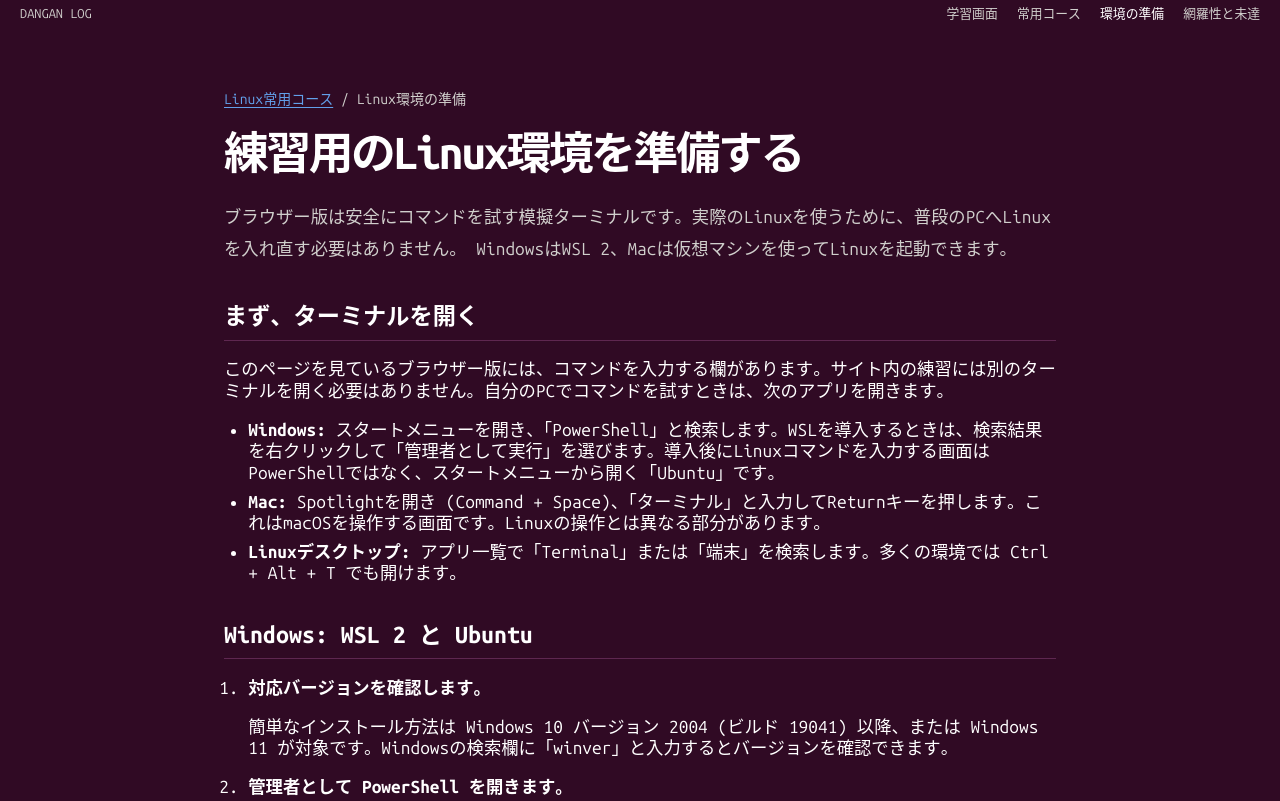
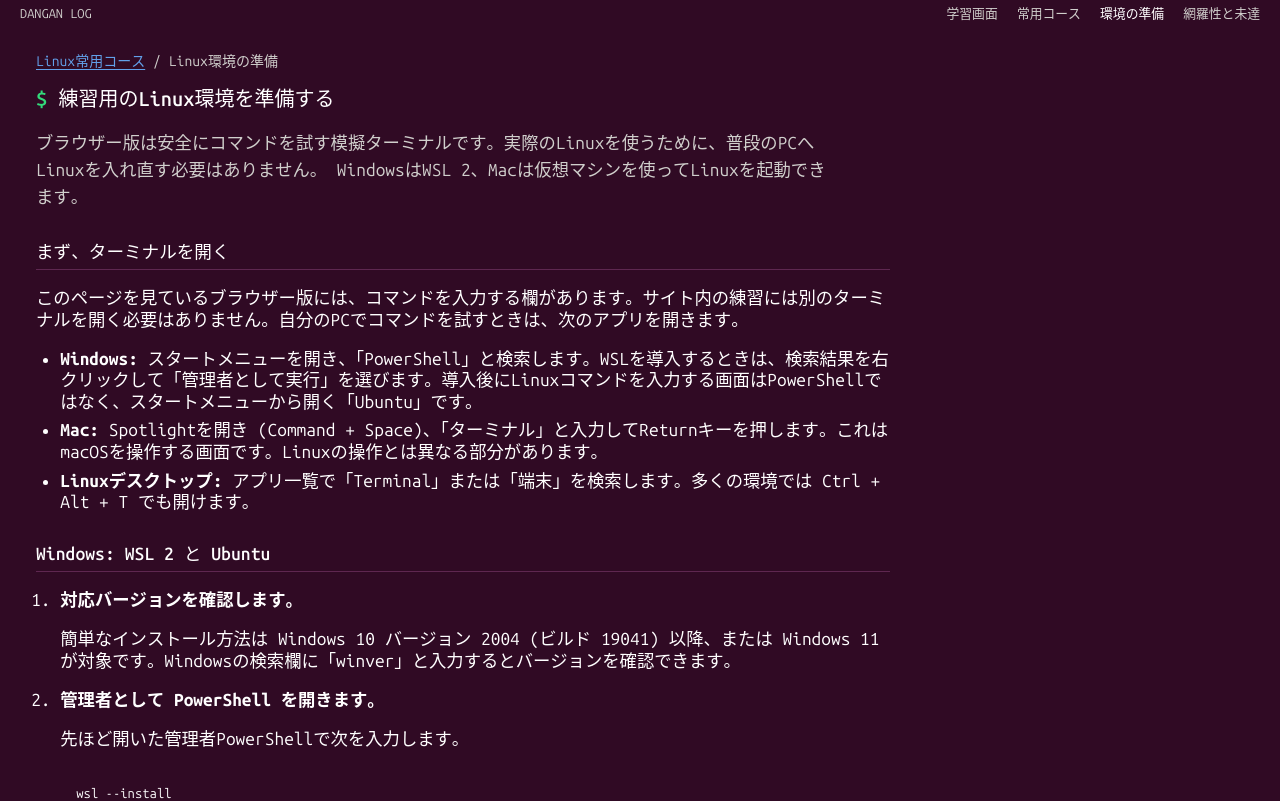
Before and after one commit to leo0607y/LinuxDOJO, a Next.js app in the folder web/danganlog/: page /course/real-linux in a window 1280 px wide. Shown: the top 801 px of the page. Built offline with nearby package versions, Linux system fonts and the light colour scheme.

Commit message:
Bring course pages closer to terminal style

```diff
--- a/web/danganlog/app/course/course.module.css
+++ b/web/danganlog/app/course/course.module.css
@@ -1,30 +1,31 @@
 .shell { min-height: 100vh; background: var(--bg); color: var(--fg); }
 .skip { position: absolute; left: -9999px; top: 0; z-index: 5; padding: .5rem .75rem; background: var(--panel); }
 .skip:focus { left: .5rem; top: .5rem; }
-.main { max-width: 76rem; margin: 0 auto; padding: clamp(2rem, 5vw, 4.75rem) clamp(1.1rem, 4vw, 3rem) 5rem; }
-.main h1 { margin: 0 0 .8rem; font-size: clamp(2rem, 4.6vw, 3.8rem); line-height: 1.22; letter-spacing: -.055em; }
-.main h2 { margin: 2.1rem 0 .85rem; border-bottom: 1px solid var(--line); padding-bottom: .35em; font-size: 1.45rem; line-height: 1.4; }
-.main h3 { font-size: 1.13rem; line-height: 1.55; }
+.main { max-width: 100rem; margin: 0 auto; padding: 1.6rem clamp(1.1rem, 3vw, 2.25rem) 3rem; }
+.main h1 { margin: 0 0 .8rem; font-size: 1.35rem; line-height: 1.4; letter-spacing: 0; font-weight: 500; }
+.main h1::before { content: "$ "; color: var(--user); }
+.main h2 { margin: 1.8rem 0 .65rem; border-bottom: 1px solid var(--line); padding-bottom: .25em; font-size: 1.1rem; line-height: 1.4; font-weight: 500; }
+.main h3 { font-size: 1rem; line-height: 1.45; }
 .main a { color: var(--path); text-decoration-thickness: 1px; text-underline-offset: .22em; }
 .main a:hover { color: var(--accent); text-decoration-thickness: 2px; }
-.lead { color: var(--dim); line-height: 1.85; max-width: 52rem; }
+.lead { color: var(--dim); line-height: 1.55; max-width: 82ch; }
 .links { display: flex; flex-wrap: wrap; gap: .5rem 1.4rem; margin: .8rem 0 0; }
-.intro { display: grid; grid-template-columns: minmax(0, 1.35fr) minmax(18rem, 1fr); align-items: start; gap: clamp(2rem, 6vw, 7rem); }
-.intro .lead { margin: 1rem 0 .6rem; }
-.searchPanel { min-width: 0; padding: 1rem 0 0 1.4rem; border-left: 2px solid var(--accent); }
-.searchPanel h2 { border: 0; margin: 0 0 .5rem; padding: 0; font-size: 1.3rem; }
+.intro { display: block; }
+.intro .lead { margin: .35rem 0 .6rem; }
+.searchPanel { min-width: 0; max-width: 82ch; padding: .75rem 0 0; border: 0; }
+.searchPanel h2 { border: 0; margin: 0 0 .3rem; padding: 0; font-size: 1rem; }
 .search label { display: block; margin-bottom: .7rem; color: var(--dim); font-size: .9rem; }
-.search input { width: 100%; min-height: 3rem; padding: .5rem .8rem; border: 1px solid var(--dim); border-radius: 0; background: var(--panel); color: var(--fg); font-size: 1rem; }
+.search input { width: 100%; min-height: 2.3rem; padding: .35rem .5rem; border: 1px solid var(--dim); border-radius: 0; background: transparent; color: var(--fg); font-size: .95rem; }
 .search input::placeholder { color: var(--dim); opacity: 1; }
 .results { margin: 1rem 0 0; padding: 0; list-style: none; }
 .results li { display: flex; flex-wrap: wrap; align-items: baseline; gap: .25rem .7rem; padding: .55rem 0; border-top: 1px solid var(--line); }
-.group { margin-top: clamp(2rem, 4.6vw, 4.1rem); }
-.group h2 { display: flex; align-items: baseline; justify-content: space-between; margin: 0; padding-bottom: .55rem; border-bottom: 2px solid var(--fg); font-size: 1.6rem; }
+.group { margin-top: 1.65rem; }
+.group h2 { display: flex; align-items: baseline; justify-content: space-between; margin: 0; padding-bottom: .4rem; border-bottom: 1px solid var(--fg); font-size: 1.1rem; }
 .group h2 small { font: .875rem var(--mono); color: var(--dim); }
 .directory { margin: 0; padding: 0; list-style: none; }
-.row, .columns { display: grid; grid-template-columns: 5.5rem minmax(0, 1fr) auto; gap: .5rem clamp(1rem, 2vw, 2rem); align-items: start; padding: 1.1rem 0; border-bottom: 1px solid var(--line); }
+.row, .columns { display: grid; grid-template-columns: 5.5rem minmax(0, 1fr) auto; gap: .35rem clamp(.8rem, 1.4vw, 1.4rem); align-items: start; padding: .65rem 0; border-bottom: 1px solid var(--line); }
 .columns { padding-block: .5rem; font-size: .8rem; color: var(--dim); }
-.row:focus-within { background: var(--panel); }
+.row:focus-within { background: var(--raise); }
 .row h3 { margin: 0 0 .25rem; }
 .row h3 a { color: var(--fg); text-decoration-color: var(--dim); }
 .row h3 a:hover { color: var(--accent); }
@@ -34,11 +35,11 @@
 .counts div { min-width: 3.3rem; text-align: right; }
 .counts dt { position: absolute; width: 1px; height: 1px; overflow: hidden; clip-path: inset(50%); color: var(--dim); font-size: .8rem; }
 .counts dd { margin: .12rem 0 0; font: 1rem/1.4 var(--mono); }
-.article { max-width: 52rem; margin: 0 auto; overflow-wrap: anywhere; }
-.article h1 { font-size: clamp(1.9rem, 3.5vw, 2.8rem); line-height: 1.38; }
+.article { max-width: 88ch; margin: 0; overflow-wrap: anywhere; }
+.article h1 { font-size: 1.25rem; line-height: 1.45; }
 .meta { display: flex; flex-wrap: wrap; gap: .4rem .8rem; margin: .5rem 0; padding: 0; list-style: none; }
 .tag { font: .82rem/1.6 var(--mono); color: var(--dim); }
-.meta .tag { padding: .12rem .4rem; background: var(--raise); }
+.meta .tag { padding: 0; background: transparent; }
 .badge { display: inline-block; padding-left: .55rem; margin: .2rem 0; border-left: 3px solid currentColor; font-size: .83rem; font-weight: 550; }
 .ok { color: var(--ok); }
 .warn { color: var(--hint); }
@@ -46,13 +47,13 @@
 .pre { background: var(--mast); color: var(--mast-fg); padding: 1rem; overflow-x: auto; font-size: .9rem; line-height: 1.65; }
 .main code { background: var(--raise); padding: .08em .28em; font-size: .91em; overflow-wrap: anywhere; }
 .pre code { background: none; padding: 0; }
-.goal { border-left: 3px solid var(--accent); background: var(--raise); padding: .8rem 1rem; }
+.goal { border-left: 0; background: transparent; padding: .4rem 0; }
 .tablewrap { overflow-x: auto; }
-.table { width: 100%; border-collapse: collapse; background: var(--panel); }
+.table { width: 100%; border-collapse: collapse; background: transparent; }
 .table caption { text-align: left; padding: .75rem 0; }
 .table th, .table td { padding: .7rem .85rem; border-bottom: 1px solid var(--line); text-align: left; }
-.table thead, .table tbody tr:last-child { background: var(--raise); }
-.table thead th { border-top: 2px solid var(--fg); font-size: .875rem; }
+.table thead, .table tbody tr:last-child { background: transparent; }
+.table thead th { border-top: 1px solid var(--fg); font-size: .875rem; }
 .table td.num, .table th.num { text-align: right; font-variant-numeric: tabular-nums; }
 .crumbs, .footer { color: var(--dim); font-size: .875rem; }
 .crumbs { margin: 0 0 .85rem; }
@@ -60,7 +61,7 @@
 .list { padding-left: 1.4em; }
 .list li { margin: .4em 0; }
 @media (max-width: 48rem) {
-  .intro { grid-template-columns: 1fr; gap: 1.5rem; }
+  .intro { display: block; }
   .searchPanel { padding-block: .25rem; }
   .row { grid-template-columns: 4.5rem 1fr; }
   .columns { display: none; }
```
Also changed, not shown: 1 other file (tests, documents, lock files or other folders).
